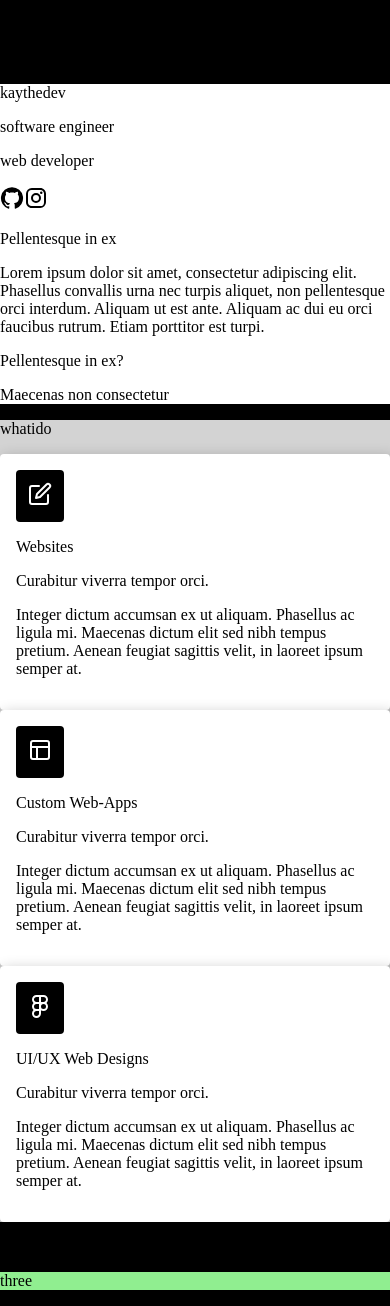
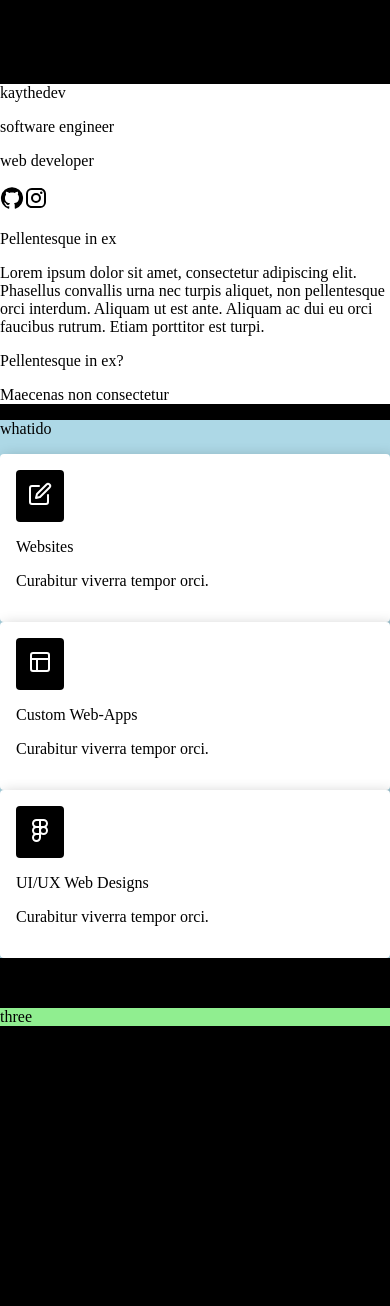
Before and after one commit to KayviaHarriott/matchr, a React (Vite) app: page / in a window 390 px wide. After the commit the page ends 1042 px from the top, so only its background shows below. Built offline with nearby package versions, Linux system fonts and the light colour scheme; the HTML template or start-up script is replaced by a standard one.

Commit message:
Removed temporary text that should be hidden witth animation

```diff
--- a/src/pages/About.tsx
+++ b/src/pages/About.tsx
@@ -24,8 +24,8 @@ export const About = () => {
     <>
       <Box className="flex w-screen">
         <Box className="flex h-screen w-full justify-center items-center">
-          <Box className="flex px-[32px]  gap-4">
-            <Box className="w-1/3 max-w-[300px] flex flex-col items-end text-right flex flex-col gap-4 mt-[-12px]">
+          <Box className="flex px-[32px] gap-4">
+            <Box className="sm:w-1/3 max-w-[300px] flex flex-col items-end text-right flex flex-col gap-4 mt-[-12px]">
               <div>
                 <p
                   style={{ scrollSnapAlign: "center" }}
@@ -50,7 +50,7 @@ export const About = () => {
               </div>
               <p></p>
             </Box>
-            <Box className="w-2/3 max-w-[350px] sm:max-w-[400px]">
+            <Box className="sm:w-2/3 max-w-[350px] sm:max-w-[400px]">
               <div className="flex flex-col gap-3">
                 <p className="font-bold">Pellentesque in ex</p>
                 <p className="text-[14px]">
--- a/src/pages/LandingPage.tsx
+++ b/src/pages/LandingPage.tsx
@@ -18,7 +18,7 @@ import { WhatIDo } from "./WhatIDo";
 const list = [
   { content: <About />, color: "#FFF" },
   {
-    content: <WhatIDo/>, color: "lightgray"
+    content: <WhatIDo/>, color: "lightblue"
   },
   {
     content: <Projects/>,
--- a/src/pages/WhatIDo.tsx
+++ b/src/pages/WhatIDo.tsx
@@ -6,6 +6,13 @@ import { Figma, Layout, Edit } from "react-feather";
 // import { faFigma } from '@fortawesome/free-solid-svg-icons';
 
 // const element = <FontAwesomeIcon icon={faEnvelope} />
+import {
+  motion,
+  useScroll,
+  useSpring,
+  useTransform,
+  MotionValue,
+} from "framer-motion";
 
 export const WhatIDo = () => {
   const techStackList = ["REACTJS", "HTML/CSS", "TYPESCRIPT", "PYTHON", "PHP"];
@@ -32,11 +39,11 @@ export const WhatIDo = () => {
                 Curabitur viverra tempor orci.
               </p>
             </div>
-            <p className="font-light text-[14px] text-[gray]">
+            {/* <p className="font-light text-[14px] text-[gray]">
               Integer dictum accumsan ex ut aliquam. Phasellus ac ligula mi.
               Maecenas dictum elit sed nibh tempus pretium. Aenean feugiat
               sagittis velit, in laoreet ipsum semper at.
-            </p>
+            </p> */}
           </div>
         </div>
       ),
@@ -63,11 +70,11 @@ export const WhatIDo = () => {
                 Curabitur viverra tempor orci.
               </p>
             </div>
-            <p className="font-light text-[14px] text-[gray]">
+            {/* <p className="font-light text-[14px] text-[gray]">
               Integer dictum accumsan ex ut aliquam. Phasellus ac ligula mi.
               Maecenas dictum elit sed nibh tempus pretium. Aenean feugiat
               sagittis velit, in laoreet ipsum semper at.
-            </p>
+            </p> */}
           </div>
         </div>
       ),
@@ -96,11 +103,11 @@ export const WhatIDo = () => {
                 Curabitur viverra tempor orci.
               </p>
             </div>
-            <p className="font-light text-[14px] text-[gray]">
+            {/* <p className="font-light text-[14px] text-[gray]">
               Integer dictum accumsan ex ut aliquam. Phasellus ac ligula mi.
               Maecenas dictum elit sed nibh tempus pretium. Aenean feugiat
               sagittis velit, in laoreet ipsum semper at.
-            </p>
+            </p> */}
           </div>
         </div>
       ),
@@ -109,15 +116,19 @@ export const WhatIDo = () => {
 
   return (
     <>
-      <div className="w-screen h-screen flex items-center justify-center">
-        <div className="flex gap-4">
-          <div className="w-1/3 flex justify-end">
+      <div className="w-screen h-screen flex items-center justify-center p-3">
+        <div className="flex flex-col sm:flex-row gap-4">
+          <div className="sm:w-1/3 flex justify-center sm:justify-end">
             <p className="font-bold text-[32px]">whatido</p>
           </div>
-          <div className="w-2/3 flex flex-col gap-2">
+          <div className="sm:w-2/3 flex flex-col gap-2">
             <div className="flex flex-col gap-6">
               <div className="flex flex-col gap-2">
                 {contentList.map((item, index) => (
+                  <motion.div
+                    whileHover={{ scale: 1.05 }}
+                    whileTap={{ scale: 0.9 }}
+                  >
                     <Box
                       sx={{
                         backgroundColor: "white",
@@ -132,6 +143,7 @@ export const WhatIDo = () => {
                         <div>{item.content}</div>
                       </div>
                     </Box>
+                  </motion.div>
                 ))}
                 <div></div>
                 {/* <div>
```
Lines whose indentation alone changed are shown as unchanged.
